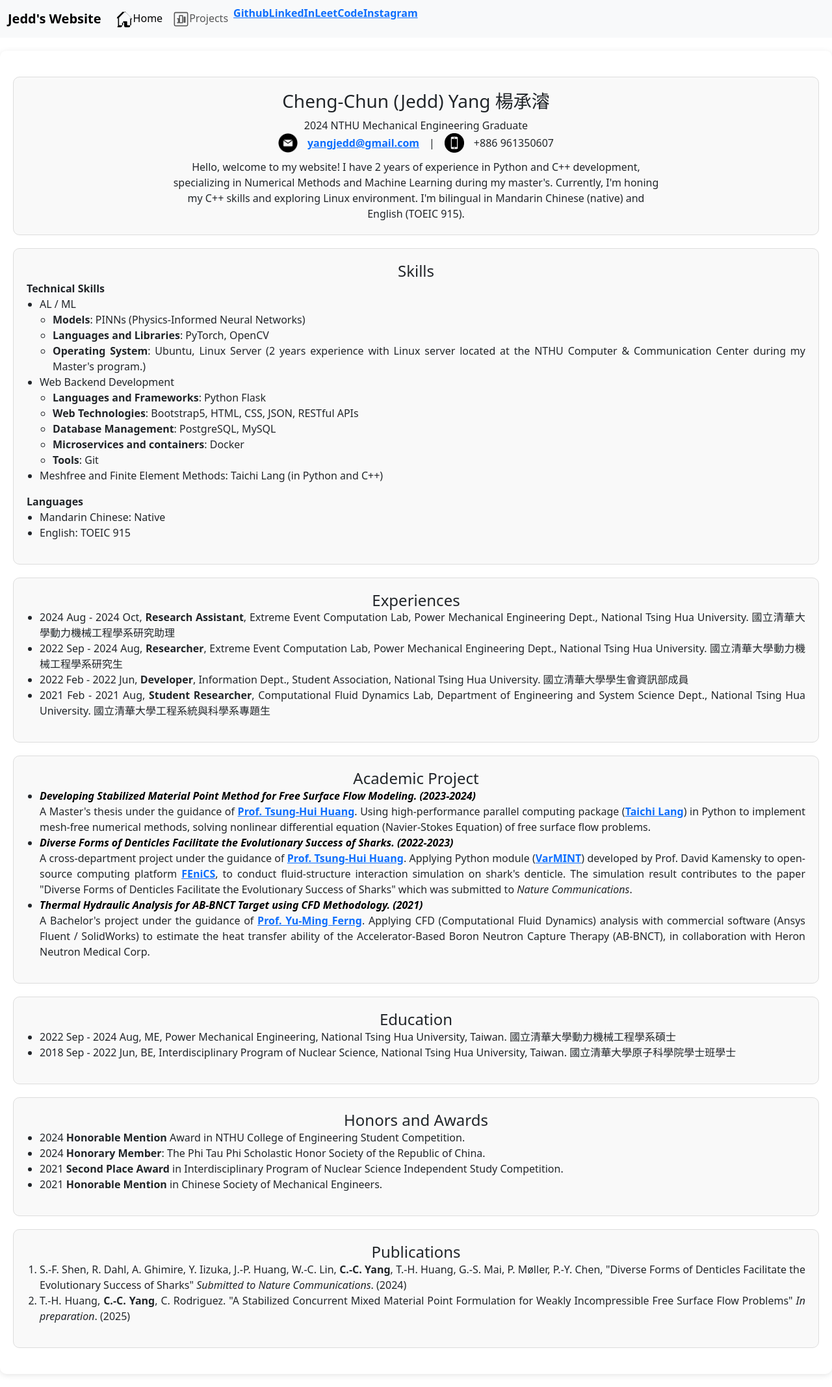
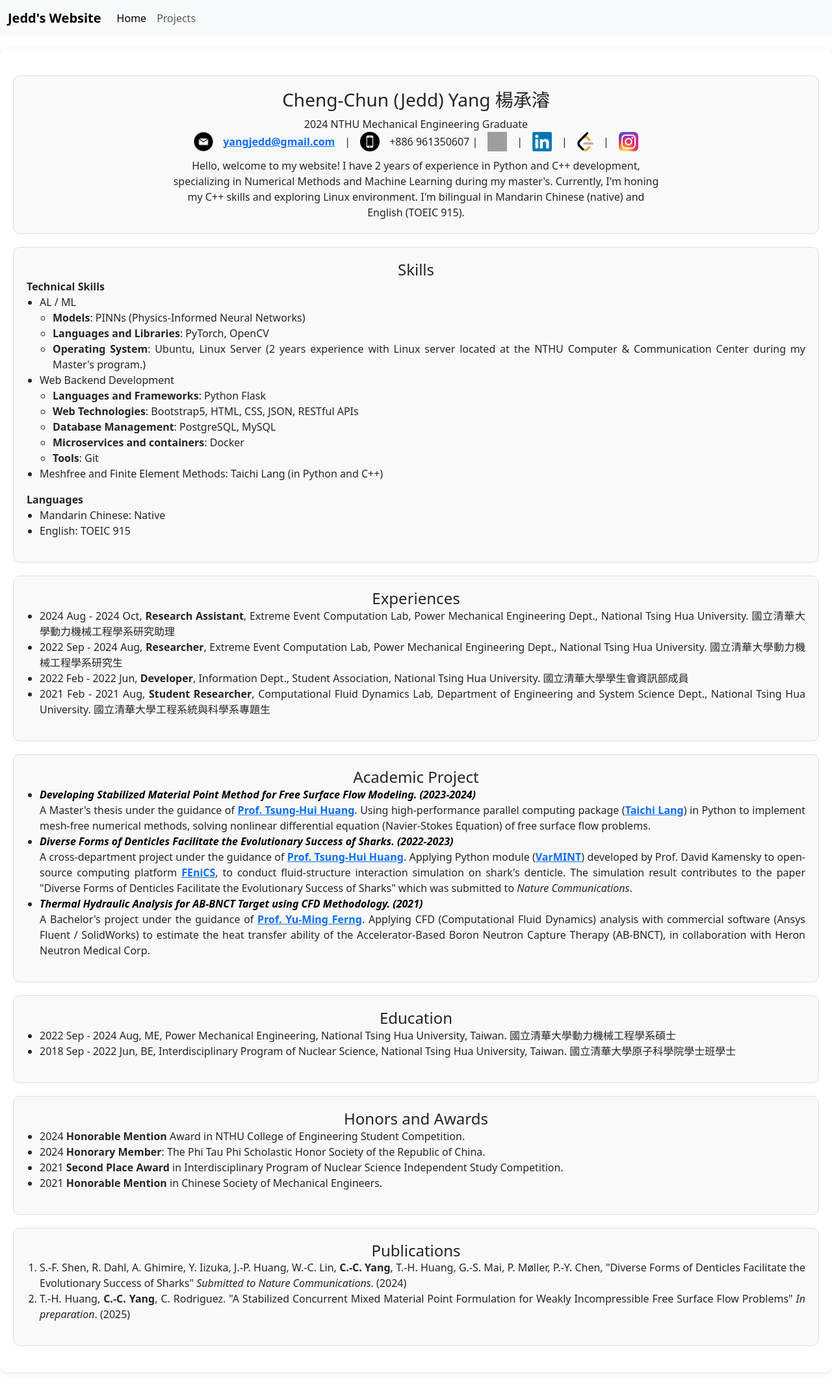
Before and after one commit to jeddiot/jedd-cv, a Jekyll site: the page built from index.html, in a window 1280 px wide. Shown: the whole page at 65% size. Built offline with Jekyll 4.4.1, drawn with Linux system fonts in a browser that asks for light colours; grey boxes are pictures that could not be loaded.

Commit message:
Updated formats

```diff
--- a/_layouts/base.html
+++ b/_layouts/base.html
@@ -19,59 +19,14 @@
                     <ul class="navbar-nav me-auto mb-2 mb-lg-0">
                         <li class="nav-item">
                             <a class="nav-link active" aria-current="page" href="index.html">
-                                <svg xmlns="http://www.w3.org/2000/svg" width="25" height="25" fill="currentColor" class="bi bi-house-door" viewBox="0 0 16 16">
-                                    <path d="M8.354 1.146a.5.5 0 0 1 .292.146l6 6a.5.5 0 0 1-.708.708L13 6.707V14.5a1.5 1.5 0 0 1-1.5 1.5h-3A1.5 1.5 0 0 1 7 14.5v-3H5v3A1.5 1.5 0 0 1 3.5 16h-3A1.5 1.5 0 0 1 1 14.5V6.707l-.854.854a.5.5 0 0 1-.708-.708l6-6a.5.5 0 0 1 .708 0zM2 13.5A.5.5 0 0 0 2.5 14h3a.5.5 0 0 0 .5-.5v-3A.5.5 0 0 1 6.5 10h3a.5.5 0 0 1 .5.5v3a.5.5 0 0 0 .5.5h3a.5.5 0 0 0 .5-.5V6.5l-6-6-6 6v7z"/>
-                                </svg>Home
+                                Home
                             </a>
                         </li>
                         <li class="nav-item">
                             <a class="nav-link" href="project.html">
-                                <svg xmlns="http://www.w3.org/2000/svg" width="25" height="25" fill="currentColor" class="bi bi-kanban" viewBox="0 0 16 16">
-                                    <path d="M2.5 2a.5.5 0 0 0-.5.5v11a.5.5 0 0 0 .5.5h11a.5.5 0 0 0 .5-.5v-11a.5.5 0 0 0-.5-.5h-11zM1 2.5A1.5 1.5 0 0 1 2.5 1h11A1.5 1.5 0 0 1 15 2.5v11a1.5 1.5 0 0 1-1.5 1.5h-11A1.5 1.5 0 0 1 1 13.5v-11z"/>
-                                    <path d="M6 4.5a.5.5 0 0 1 .5-.5h3a.5.5 0 0 1 .5.5v7a.5.5 0 0 1-.5.5h-3a.5.5 0 0 1-.5-.5v-7zM7 5v6h2V5H7zM4 7.5A.5.5 0 0 1 4.5 7h1a.5.5 0 0 1 .5.5v4a.5.5 0 0 1-.5.5h-1a.5.5 0 0 1-.5-.5v-4zM5 8H4v3h1V8zM10.5 6a.5.5 0 0 1 .5-.5h1a.5.5 0 0 1 .5.5v5a.5.5 0 0 1-.5.5h-1a.5.5 0 0 1-.5-.5V6zm1 .5v4h-1V6h1z"/>
-                                </svg>Projects
+                                Projects
                             </a>
                         </li>
-                        <li class="nav-item">
-                            <a href="https://github.com/jeddiot" target="_blank">
-                                <!-- <img src="pic/github-logo.png" alt="GitHub" width="30" height="30"> -->
-                                Github
-                            </a>
-                        </li>
-                        <li class="nav-item">
-                            <a href="https://www.linkedin.com/in/cheng-chun-yang/" target="_blank">
-                                <!-- <img src="pic/linkedin-logo.png" alt="LinkedIn" width="30" height="30"> -->
-                                LinkedIn
-                            </a>
-                        </li>
-                        <li class="nav-item">
-                            <a href="https://leetcode.com/u/jeddiot/" target="_blank">
-                                <!-- <img src="pic/leetcode-logo.png" alt="LeetCode" width="25" height="30"> -->
-                                LeetCode
-                            </a>
-                        </li>
-                        <li class="nav-item">
-                            <a href="https://www.instagram.com/jeddcodes/" target="_blank">
-                                <!-- <img src="pic/instagram-logo.png" alt="Instagram" width="30" height="30"> -->
-                                Instagram
-                            </a>
-                        </li>
-
-                        <!-- <div class="contact-info social-links" style="margin-bottom: 10px;">
-                            <a href="https://github.com/jeddiot" target="_blank" class="icon-link">
-                                <img src="pic/github-logo.png" alt="GitHub" width="30" height="30">
-                            </a> |
-                            <a href="https://www.linkedin.com/in/cheng-chun-yang/" target="_blank" class="icon-link">
-                                <img src="pic/linkedin-logo.png" alt="LinkedIn" width="30" height="30">
-                            </a> |
-                            <a href="https://leetcode.com/u/jeddiot/" target="_blank" class="icon-link">
-                                <img src="pic/leetcode-logo.png" alt="LeetCode" width="25" height="30">
-                            </a> |
-                            <a href="https://www.instagram.com/jeddcodes/" target="_blank" class="icon-link">
-                                <img src="pic/instagram-logo.png" alt="Instagram" width="30" height="30">
-                            </a>
-                        </div> -->
-
                         <!-- <li class="nav-item dropdown">
                             <a class="nav-link dropdown-toggle" href="#" role="button" data-bs-toggle="dropdown" aria-expanded="false">
                                 Extracurricular
--- a/index.html
+++ b/index.html
@@ -14,8 +14,34 @@ title: Home
             <img src="pic/mail-logo.png" alt="Email" width="30" height="30">
             <a href="mailto:yangjedd@gmail.com">yangjedd@gmail.com</a> |
             <img src="pic/phone-logo.png" alt="Phone" width="30" height="30">
-            +886 961350607
+            +886 961350607 |
+            <a href="https://github.com/jeddiot" target="_blank" class="icon-link">
+                <img src="pic/github-logo.png" alt="GitHub" width="30" height="30">
+            </a> |
+            <a href="https://www.linkedin.com/in/cheng-chun-yang/" target="_blank" class="icon-link">
+                <img src="pic/linkedin-logo.png" alt="LinkedIn" width="30" height="30">
+            </a> |
+            <a href="https://leetcode.com/u/jeddiot/" target="_blank" class="icon-link">
+                <img src="pic/leetcode-logo.png" alt="LeetCode" width="25" height="30">
+            </a> |
+            <a href="https://www.instagram.com/jeddcodes/" target="_blank" class="icon-link">
+                <img src="pic/instagram-logo.png" alt="Instagram" width="30" height="30">
+            </a>
         </div>
+        <!-- <div class="contact-info social-links" style="margin-bottom: 10px;">
+            <a href="https://github.com/jeddiot" target="_blank" class="icon-link">
+                <img src="pic/github-logo.png" alt="GitHub" width="30" height="30">
+            </a> |
+            <a href="https://www.linkedin.com/in/cheng-chun-yang/" target="_blank" class="icon-link">
+                <img src="pic/linkedin-logo.png" alt="LinkedIn" width="30" height="30">
+            </a> |
+            <a href="https://leetcode.com/u/jeddiot/" target="_blank" class="icon-link">
+                <img src="pic/leetcode-logo.png" alt="LeetCode" width="25" height="30">
+            </a> |
+            <a href="https://www.instagram.com/jeddcodes/" target="_blank" class="icon-link">
+                <img src="pic/instagram-logo.png" alt="Instagram" width="30" height="30">
+            </a>
+        </div> -->
         <p style="margin: 0; text-align: center; max-width: 750px; margin-left: auto; margin-right: auto;">
             Hello, welcome to my website! I have 2 years of experience in Python and C++ development, specializing in Numerical Methods and Machine Learning during my master's. Currently, I'm honing my C++ skills and exploring Linux environment. I'm bilingual in Mandarin Chinese (native) and English (TOEIC 915).
         </p>
--- a/style.css
+++ b/style.css
@@ -93,9 +93,9 @@ body {
     justify-content: center; /* Center elements horizontally */
 }
 
-.social-links {
+/* .social-links {
     justify-content: center; /* Ensure icons are centered */
-}
+} */
 
 .icon-link {
     position: relative;
```
